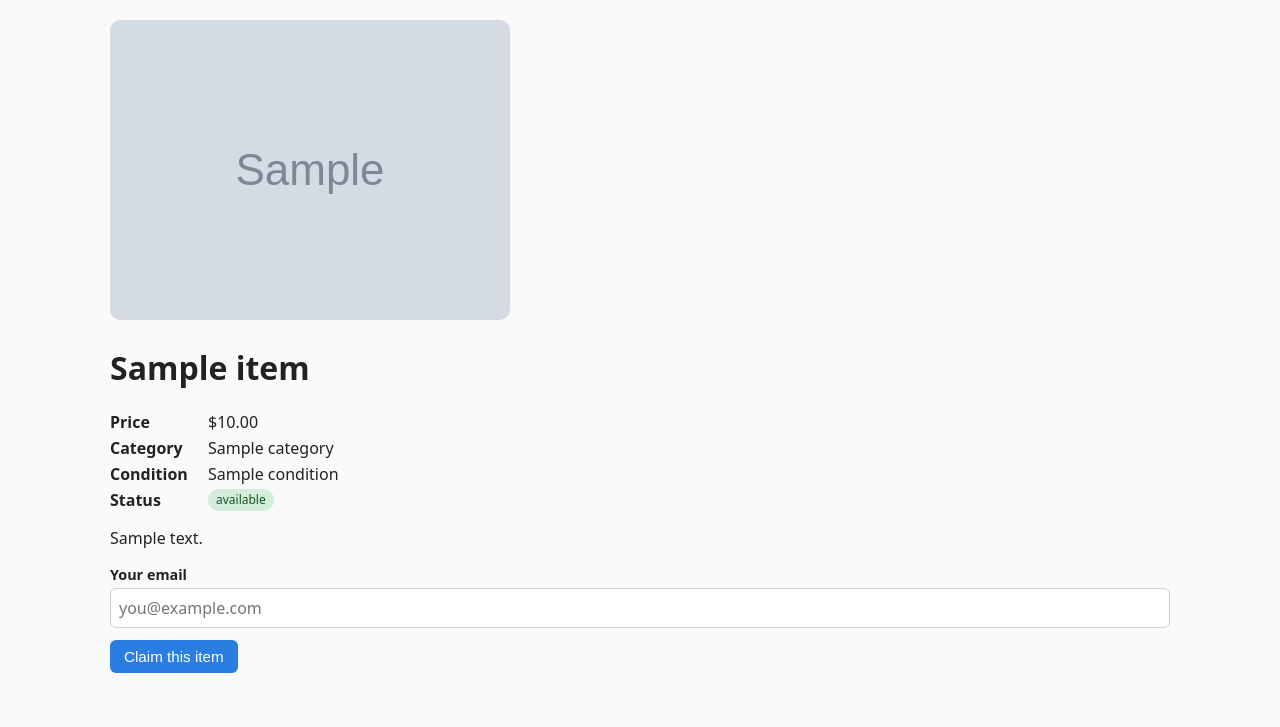
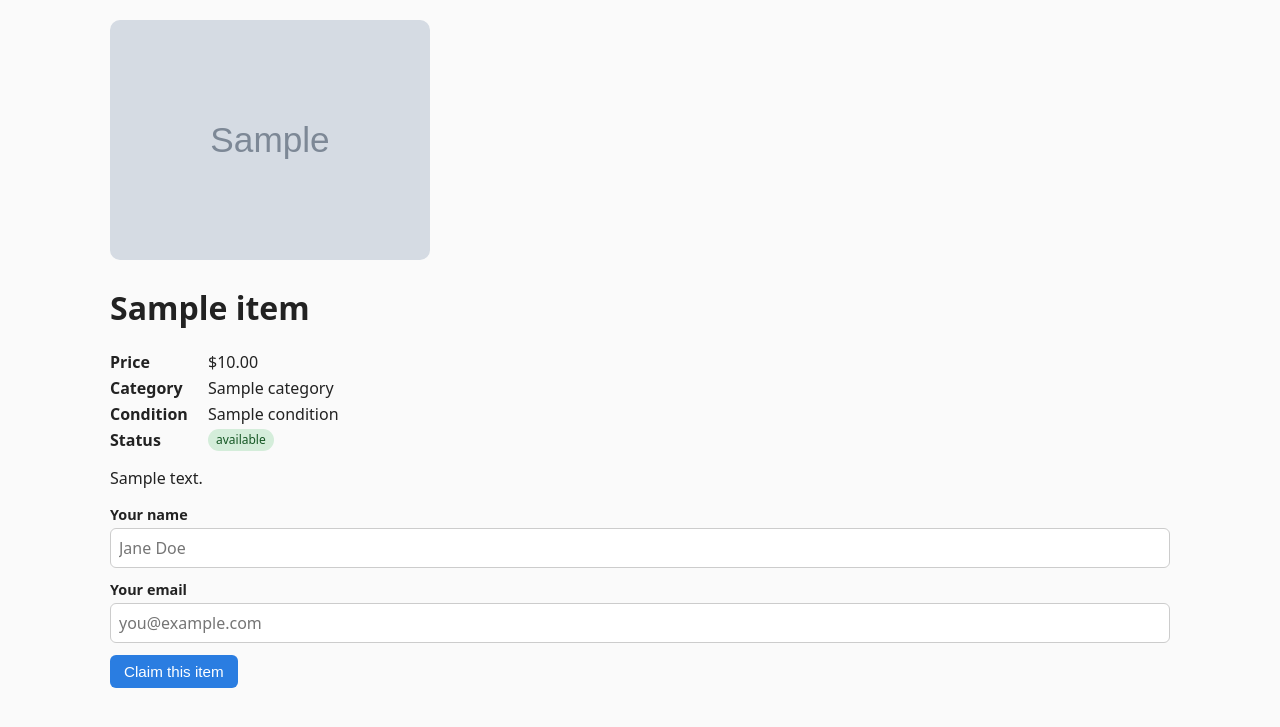
Before and after one commit to gamegoofs2/GiveAndTake, a FastAPI app: template app/templates/item.html in a window 1280 px wide. Shown: the part 52-779 px from the top of the page. Run offline with FastAPI, Linux system fonts and the light colour scheme; the template is opened without the code that fills it: most values are stand-ins (such as "Sample title", 1, 10 or a date in 2020); grey boxes marked "Sample" are stand-in pictures.

Commit message:
Item page: thumbnail image with full-size link; add buyer name to claim

```diff
--- a/app/main.py
+++ b/app/main.py
@@ -103,18 +103,25 @@ def item_detail(request: Request, item_id: int):
 def claim_item(
     request: Request,
     item_id: int,
-    email: str = Form(...),
+    name: str = Form(""),
+    email: str = Form(""),
 ):
     item = fetch_item(item_id)
     if not item:
         raise HTTPException(status_code=404, detail="Item not found")
     if item["status"] != "available":
         return RedirectResponse(url=f"/items/{item_id}?msg=already_claimed", status_code=303)
+    name = name.strip()
     email = email.strip()
+    if not name:
+        return RedirectResponse(url=f"/items/{item_id}?msg=bad_name", status_code=303)
     if not email or "@" not in email:
         return RedirectResponse(url=f"/items/{item_id}?msg=bad_email", status_code=303)
     conn = get_conn()
-    conn.execute("INSERT INTO orders (item_id, buyer_email) VALUES (?, ?)", (item_id, email))
+    conn.execute(
+        "INSERT INTO orders (item_id, buyer_name, buyer_email) VALUES (?, ?, ?)",
+        (item_id, name, email),
+    )
     conn.execute("UPDATE items SET status='claimed' WHERE id=? AND status='available'", (item_id,))
     conn.commit()
     conn.close()
@@ -187,7 +194,7 @@ def admin_set_status(item_id: int, status_val: str = Form(...), user: str = Depe
 def admin_orders(request: Request, user: str = Depends(require_admin)):
     conn = get_conn()
     rows = conn.execute(
-        """SELECT o.id, o.buyer_email, o.created_at, i.title, i.id AS item_id
+        """SELECT o.id, o.buyer_name, o.buyer_email, o.created_at, i.title, i.id AS item_id
            FROM orders o JOIN items i ON i.id=o.item_id
            ORDER BY o.created_at DESC"""
     ).fetchall()
--- a/app/static/style.css
+++ b/app/static/style.css
@@ -27,6 +27,7 @@ textarea { min-height:80px; }
 .msg.warn { background:#fff3cd; }
 .msg.ok { background:#d4edda; }
 .detail img { max-width:100%; border-radius:10px; }
+.detail .thumb { max-width:320px; max-height:320px; width:auto; height:auto; cursor:zoom-in; }
 .detail .meta { margin:12px 0; }
 .kv { display:flex; gap:8px; margin:4px 0; }
 .kv b { min-width:90px; }
--- a/app/templates/item.html
+++ b/app/templates/item.html
@@ -5,8 +5,9 @@
 {% if msg == 'claimed' %}<div class="msg ok">Claimed! The seller will reach out to arrange pickup.</div>{% endif %}
 {% if msg == 'already_claimed' %}<div class="msg warn">Sorry, this item was already claimed.</div>{% endif %}
 {% if msg == 'bad_email' %}<div class="msg warn">Please enter a valid email address.</div>{% endif %}
+{% if msg == 'bad_name' %}<div class="msg warn">Please enter your name.</div>{% endif %}
 <div class="detail">
-  {% if item.image %}<img src="{{ item.image }}" alt="{{ item.title }}">{% endif %}
+  {% if item.image %}<a href="{{ item.image }}" target="_blank" rel="noopener" title="View full size"><img class="thumb" src="{{ item.image }}" alt="{{ item.title }}"></a>{% endif %}
   <h1>{{ item.title }}</h1>
   <div class="meta">
     <div class="kv"><b>Price</b><span>{% if item.price and item.price > 0 %}${{ "%.2f"|format(item.price) }}{% else %}Free{% endif %}</span></div>
@@ -18,6 +19,10 @@
   {% if item.status == 'available' %}
   <form method="post" action="/items/{{ item.id }}/claim" class="claim-form">
     <div class="form-row">
+      <label for="name">Your name</label>
+      <input type="text" id="name" name="name" required placeholder="Jane Doe">
+    </div>
+    <div class="form-row">
       <label for="email">Your email</label>
       <input type="email" id="email" name="email" required placeholder="you@example.com">
     </div>
--- a/app/templates/orders.html
+++ b/app/templates/orders.html
@@ -5,12 +5,13 @@
 <p class="muted"><a href="/admin">Back to admin</a></p>
 {% if orders %}
 <table class="admin-table">
-  <thead><tr><th>ID</th><th>Item</th><th>Buyer email</th><th>When</th></tr></thead>
+  <thead><tr><th>ID</th><th>Item</th><th>Buyer name</th><th>Buyer email</th><th>When</th></tr></thead>
   <tbody>
   {% for o in orders %}
   <tr>
     <td>{{ o.id }}</td>
     <td><a href="/items/{{ o.item_id }}">{{ o.title }}</a></td>
+    <td>{{ o.buyer_name or '' }}</td>
     <td>{{ o.buyer_email }}</td>
     <td>{{ o.created_at }}</td>
   </tr>
```
Also changed, not shown: app/db.py (+7 -1 lines).
